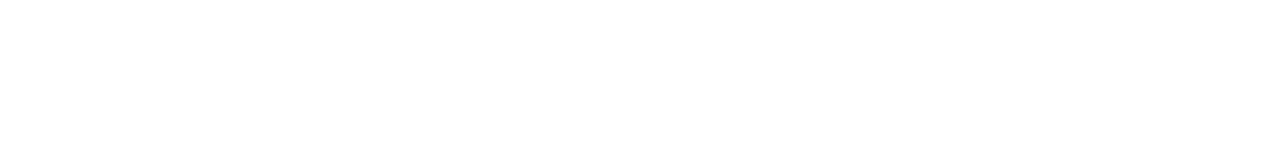
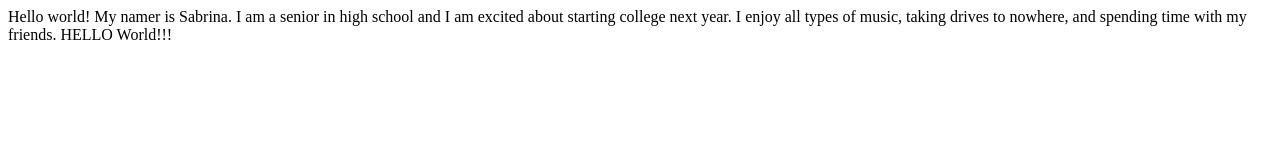
Before and after one commit to sabrinatramm/BasicWebpage, a plain HTML site: page HelloWorld.html in a window 1280 px wide. Drawn offline with Linux system fonts and the light colour scheme.

Commit message:
Update HelloWorld.html

```diff
--- a/HelloWorld.html
+++ b/HelloWorld.html
@@ -16,7 +16,7 @@
 </head>
 
 <body>
-  <Hello world! My namer is Sabrina. I am a senior in high school and I am excited about starting college next year. I enjoy all types of music, taking drives to nowhere, and spending time with my friends.
- HELLO World!!!
+  <!-- your content here... -->
+ Hello world! My namer is Sabrina. I am a senior in high school and I am excited about starting college next year. I enjoy all types of music, taking drives to nowhere, and spending time with my friends. HELLO World!!!
 </body>
 </html>
```
